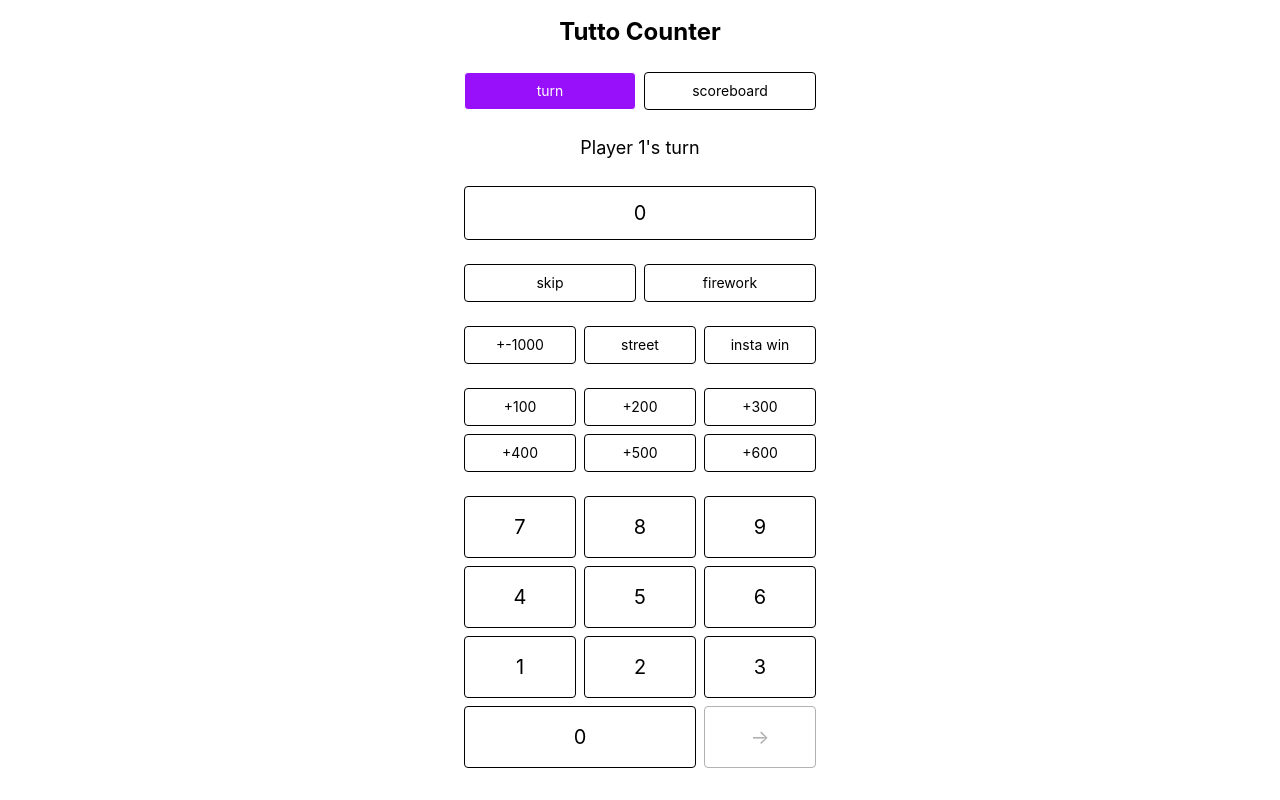
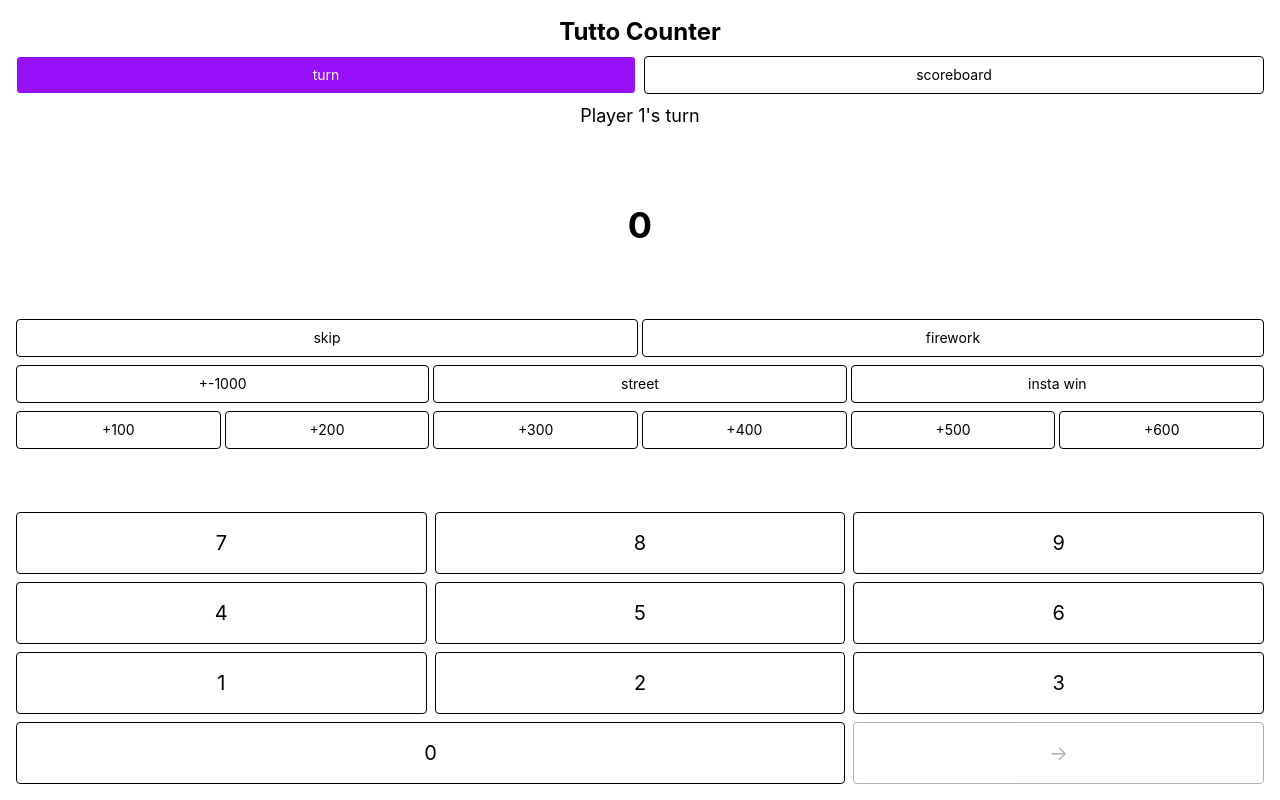
Before and after one commit to JasperBischof/tutto-counter, a React (Vite) app: page / in a window 1280 px wide. Both pictures are taken after a click on the button "start round". Built offline with nearby package versions, Linux system fonts and the light colour scheme.

Commit message:
layout changes on the turns page

```diff
--- a/src/components/TurnScreen.tsx
+++ b/src/components/TurnScreen.tsx
@@ -58,7 +58,7 @@ export function TurnScreen({
   }
 
   return (
-    <div className="mx-auto flex min-h-svh max-w-sm flex-col gap-6 p-4">
+    <div className="flex h-dvh w-dvw flex-col gap-2 p-4">
       <h1 className="text-center text-2xl font-bold">Tutto Counter</h1>
 
       {isFinalRound && (
@@ -96,42 +96,44 @@ export function TurnScreen({
 
       {tab === 'turn' && step === 'entry' && (
         <>
+          <div className='flex flex-col justify-between flex-1'>
+
             <p className="text-center text-lg">{activePlayer.name}'s turn</p>
 
             <button
               type="button"
               onClick={() => setDigits('')}
               aria-label="Clear entered points"
-            className="rounded border py-3 text-center text-xl"
+              className="rounded font-bold text-4xl py-3 text-center"
             >
               {digits || '0'}
             </button>
-
-          <div className="flex gap-2 text-sm">
-            <button type="button" onClick={onSkip} className="flex-1 rounded border py-2">
+            {/* card space */}
+            <div className='flex flex-col gap-2'>
+              <div className="flex gap-1">
+                <button type="button" onClick={onSkip} className="text-sm flex-1 rounded border py-2">
                   skip
                 </button>
                 <button
                   type="button"
                   onClick={() => toggleTag('firework')}
-              className={`flex-1 rounded border py-2 ${card === 'firework' ? 'bg-purple-600 text-white' : ''}`}
+                  className={`flex-1 text-sm rounded border py-2 ${card === 'firework' ? 'bg-purple-600 text-white' : ''}`}
                 >
                   firework
                 </button>
               </div>
-
-          <div className="flex gap-2 text-sm">
+              <div className="flex gap-1 text-sm">
                 <button
                   type="button"
                   onClick={() => chooseCard('swap-1000')}
-              className="flex-1 rounded border py-2"
+                  className="flex-1 rounded border py-2 text-sm"
                 >
                   +-1000
                 </button>
                 <button
                   type="button"
                   onClick={() => chooseCard('street')}
-              className="flex-1 rounded border py-2"
+                  className="flex-1 rounded border py-2 text-sm"
                 >
                   street
                 </button>
@@ -143,18 +145,18 @@ export function TurnScreen({
                   insta win
                 </button>
               </div>
-
-          <div className="grid grid-cols-3 gap-2 text-sm">
+              <div className="flex flex-1 gap-1">
                 {BONUS_CARDS.map((value) => (
                   <button
                     key={value}
                     type="button"
                     onClick={() => toggleTag(value)}
-                className={`rounded border py-2 ${card === value ? 'bg-purple-600 text-white' : ''}`}
+                    className={`flex-1 text-sm rounded border py-2 ${card === value ? 'bg-purple-600 text-white' : ''}`}
                   >
                     +{value.replace('bonus-', '')}
                   </button>
                 ))}
+              </div>
             </div>
 
             <Keypad
@@ -162,6 +164,7 @@ export function TurnScreen({
               onSubmit={submitEntry}
               submitDisabled={digits === ''}
             />
+          </div>
         </>
       )}
 
```
Lines whose indentation alone changed are shown as unchanged.
